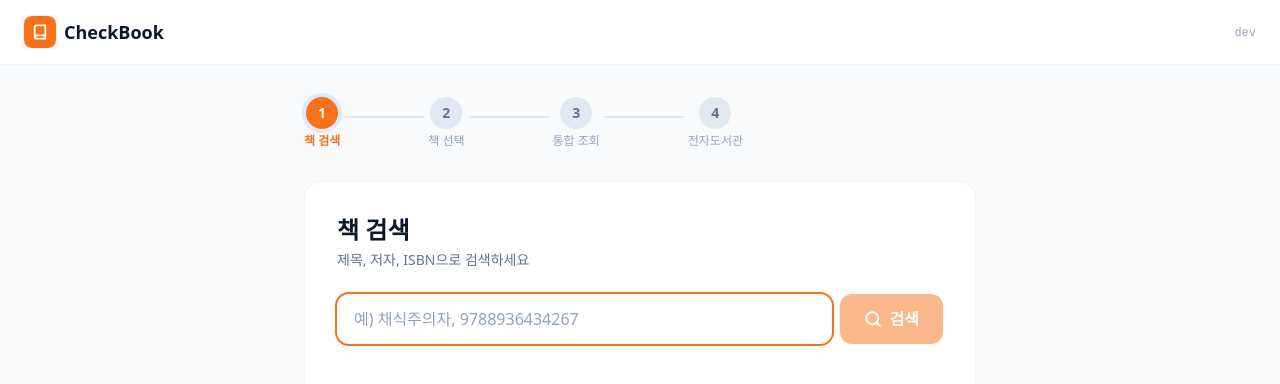
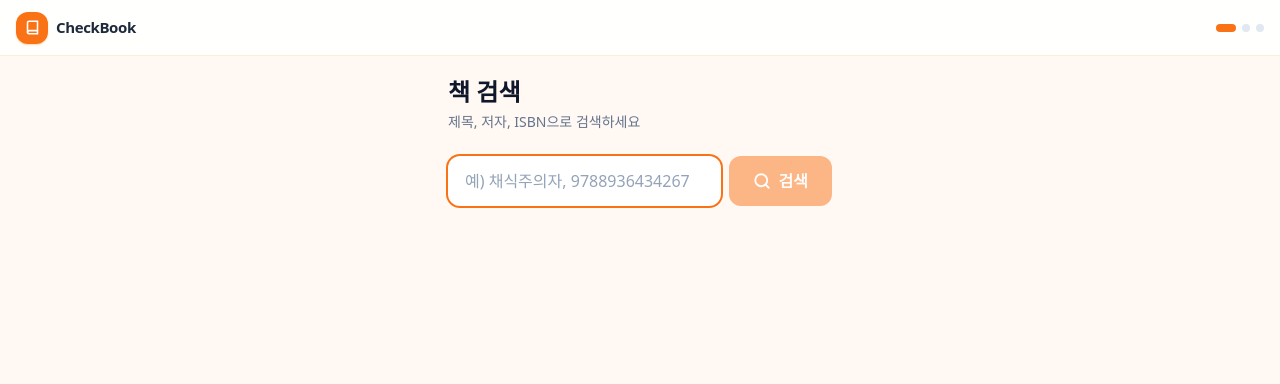
Before and after one commit to chanyong1027/checkbook, a React (Vite) app in the folder frontend/: page / in a window 1280 px wide. Shown: the top 384 px of the page. Built offline with nearby package versions, Linux system fonts and the light colour scheme; a web font is replaced by a local one.

Commit message:
feat: 플로우 재설계 - 무료→유료 순서, 스텝 슬라이드 전환, 새로고침 시 화면 유지

```diff
--- a/frontend/src/App.tsx
+++ b/frontend/src/App.tsx
@@ -1,77 +1,122 @@
-import { useState } from 'react'
+import { useState, useEffect } from 'react'
 import type { BookCandidate } from './types'
-import { StepBar } from './components/StepBar'
 import { BookSearchStep } from './components/BookSearchStep'
-import { SearchResultStep } from './components/SearchResultStep'
 import { ELibraryStep } from './components/ELibraryStep'
+import { PricesStep } from './components/PricesStep'
 
-type Step = 'search' | 'result' | 'elibrary'
+type Step = 'search' | 'elibrary' | 'prices'
+
+const STEP_ORDER: Step[] = ['search', 'elibrary', 'prices']
+
+function loadSession(): { step: Step; book: BookCandidate | null } {
+  try {
+    const step = (sessionStorage.getItem('cb_step') as Step) || 'search'
+    const raw = sessionStorage.getItem('cb_book')
+    const book: BookCandidate | null = raw ? JSON.parse(raw) : null
+    // elibrary/prices 스텝인데 book이 없으면 search로 fallback
+    if (step !== 'search' && !book) return { step: 'search', book: null }
+    return { step, book }
+  } catch {
+    return { step: 'search', book: null }
+  }
+}
 
 export default function App() {
-  const [step, setStep] = useState<Step>('search')
-  const [selectedBook, setSelectedBook] = useState<BookCandidate | null>(null)
-  const [isbn13ForElib, setIsbn13ForElib] = useState('')
-  const [titleForElib, setTitleForElib] = useState('')
+  const initial = loadSession()
+  const [step, setStep] = useState<Step>(initial.step)
+  const [direction, setDirection] = useState<'forward' | 'back'>('forward')
+  const [selectedBook, setSelectedBook] = useState<BookCandidate | null>(initial.book)
 
-  const stepIndex: Record<Step, number> = { search: 0, result: 2, elibrary: 3 }
+  useEffect(() => {
+    sessionStorage.setItem('cb_step', step)
+  }, [step])
 
-  function handleBookSelect(book: BookCandidate) {
-    setSelectedBook(book)
-    setStep('result')
+  useEffect(() => {
+    if (selectedBook) sessionStorage.setItem('cb_book', JSON.stringify(selectedBook))
+    else sessionStorage.removeItem('cb_book')
+  }, [selectedBook])
+
+  function goForward(newStep: Step) {
+    setDirection('forward')
+    setStep(newStep)
   }
 
-  function handleGoELib(isbn13: string, title: string) {
-    setIsbn13ForElib(isbn13)
-    setTitleForElib(title)
-    setStep('elibrary')
+  function goBack(newStep: Step) {
+    setDirection('back')
+    setStep(newStep)
   }
 
   function handleReset() {
     setSelectedBook(null)
-    setIsbn13ForElib('')
-    setTitleForElib('')
-    setStep('search')
+    goBack('search')
   }
 
+  const stepIdx = STEP_ORDER.indexOf(step)
+
   return (
-    <div className="min-h-dvh bg-slate-50 flex flex-col">
+    <div className="min-h-dvh bg-surface flex flex-col">
       {/* Header */}
-      <header className="bg-white border-b border-slate-100 px-6 py-4 flex items-center gap-3">
-        <button onClick={handleReset} className="flex items-center gap-2 cursor-pointer group">
-          <div className="w-8 h-8 bg-primary rounded-lg flex items-center justify-center shadow-sm">
-            <svg width="16" height="16" viewBox="0 0 24 24" fill="none" stroke="white" strokeWidth="2.5" strokeLinecap="round">
+      <header className="sticky top-0 z-10 bg-white/90 backdrop-blur-sm border-b border-orange-100 px-4 h-14 flex items-center">
+        <button
+          onClick={handleReset}
+          className="flex items-center gap-2 cursor-pointer"
+          aria-label="홈으로"
+        >
+          <div className="w-8 h-8 bg-primary rounded-xl flex items-center justify-center shadow-sm shadow-orange-200">
+            <svg width="15" height="15" viewBox="0 0 24 24" fill="none" stroke="white" strokeWidth="2.5" strokeLinecap="round">
               <path d="M4 19.5A2.5 2.5 0 0 1 6.5 17H20" />
               <path d="M6.5 2H20v20H6.5A2.5 2.5 0 0 1 4 19.5v-15A2.5 2.5 0 0 1 6.5 2z" />
             </svg>
           </div>
-          <span className="font-bold text-slate-900 text-lg group-hover:text-primary transition">CheckBook</span>
+          <span className="font-bold text-slate-800 text-[15px] tracking-tight">CheckBook</span>
         </button>
-        <span className="text-xs text-slate-400 font-mono ml-auto">dev</span>
+
+        {/* Step dots */}
+        <div className="ml-auto flex items-center gap-1.5">
+          {STEP_ORDER.map((s, i) => (
+            <div
+              key={s}
+              className={`rounded-full transition-all duration-300 ${
+                i === stepIdx
+                  ? 'w-5 h-2 bg-primary'
+                  : i < stepIdx
+                  ? 'w-2 h-2 bg-orange-300'
+                  : 'w-2 h-2 bg-slate-200'
+              }`}
+            />
+          ))}
+        </div>
       </header>
 
       {/* Main */}
-      <main className="flex-1 flex items-start justify-center px-4 py-8">
-        <div className="w-full max-w-2xl">
-          <StepBar current={stepIndex[step]} />
-
-          <div className="bg-white rounded-2xl shadow-sm border border-slate-100 p-6 sm:p-8">
+      <main className="flex-1 flex justify-center px-4 py-5 overflow-x-hidden">
+        <div className="w-full max-w-sm">
+          <div
+            key={step}
+            className={direction === 'forward' ? 'slide-in-right' : 'slide-in-left'}
+          >
             {step === 'search' && (
-              <BookSearchStep onSelect={handleBookSelect} />
-            )}
-
-            {step === 'result' && selectedBook && (
-              <SearchResultStep
-                book={selectedBook}
-                onNext={handleGoELib}
-                onBack={handleReset}
+              <BookSearchStep
+                onSelect={book => {
+                  setSelectedBook(book)
+                  goForward('elibrary')
+                }}
               />
             )}
 
-            {step === 'elibrary' && (
+            {step === 'elibrary' && selectedBook && (
               <ELibraryStep
-                isbn13={isbn13ForElib}
-                bookTitle={titleForElib}
-                onBack={() => setStep('result')}
+                book={selectedBook}
+                onNext={() => goForward('prices')}
+                onBack={() => goBack('search')}
+                onReset={handleReset}
+              />
+            )}
+
+            {step === 'prices' && selectedBook && (
+              <PricesStep
+                book={selectedBook}
+                onBack={() => goBack('elibrary')}
                 onReset={handleReset}
               />
             )}
```
